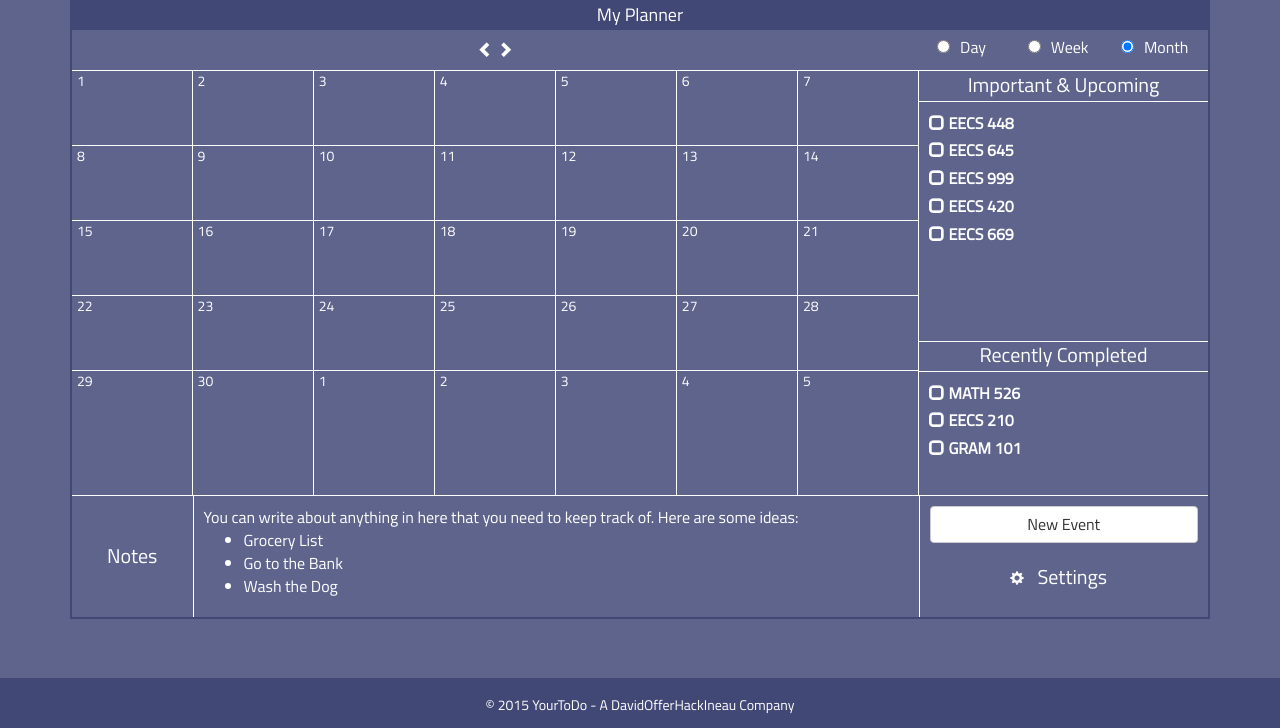
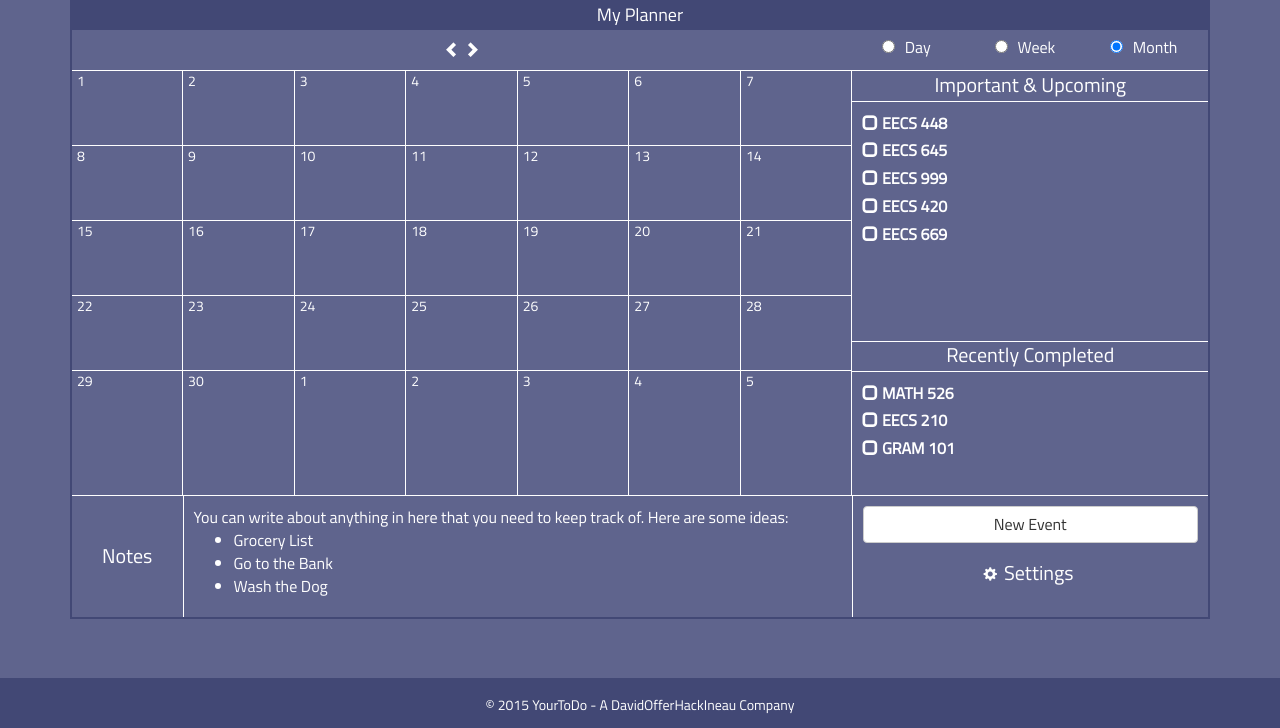
Before and after one commit to bendavidsonku/YourToDo, a Django app: template YourToDo/templates/planner/planner.html in a window 1280 px wide. Shown: the part 72-800 px from the top of the page. Run offline with Django 3.2, Linux system fonts and the light colour scheme; the template is opened without the code that fills it, so the values that code supplies are empty; some libraries are stand-ins or nearby versions.

Commit message:
Changes to styles.css for design enhancements

```diff
--- a/static/css/styles.css
+++ b/static/css/styles.css
@@ -414,7 +414,7 @@ ul.navbar-nav>li {
 }
 
 .planner-week-row {
-	height: 75px;
+	height: 100px;
 }
 
 .planner-week-category-container {
@@ -662,8 +662,8 @@ input[type='checkbox'].tags-checkbox:checked + label > i:last-of-type{
 }
 
 .planner-month-bottom-settings .glyphicon-cog {
-	margin-left: 30%;
-	margin-top: 10%;
+	margin-left: 36%;
+	margin-top: 7%;
 }
 
 .planner-month-bottom-settings button,
@@ -678,7 +678,7 @@ input[type='checkbox'].tags-checkbox:checked + label > i:last-of-type{
 
 .planner-month-bottom-settings-settings {
 	font-size: 20px;
-	margin-left: 5%;
+	margin-left: 2%;
 }
 
 /* Extra Large Devices */
@@ -704,15 +704,15 @@ input[type='checkbox'].tags-checkbox:checked + label > i:last-of-type{
 	}
 
 	.planner-month-days-day {
-		width: 60px;
+		width: 45px;
 	}
 
 	.planner-month-bottom-content {
-		width: 726px;
+		width: 669px;
 	}
 
 	.planner-month-bottom-settings {
-		width: 290px;
+		width: 357px;
 	}
 }
 
@@ -748,6 +748,11 @@ input[type='checkbox'].tags-checkbox:checked + label > i:last-of-type{
 
 	.planner-month-bottom-settings {
 		width: 273px;
+	}
+
+	.planner-month-bottom-settings .glyphicon-cog {
+		margin-left: 32%;
+		margin-top: 12%;
 	}
 }
 
@@ -795,7 +800,7 @@ input[type='checkbox'].tags-checkbox:checked + label > i:last-of-type{
 	}
 
 	.planner-month-bottom-settings .glyphicon-cog {
-		margin-left: 20%;
+		margin-left: 22%;
 		margin-top: 15%;
 	}
 }
```
